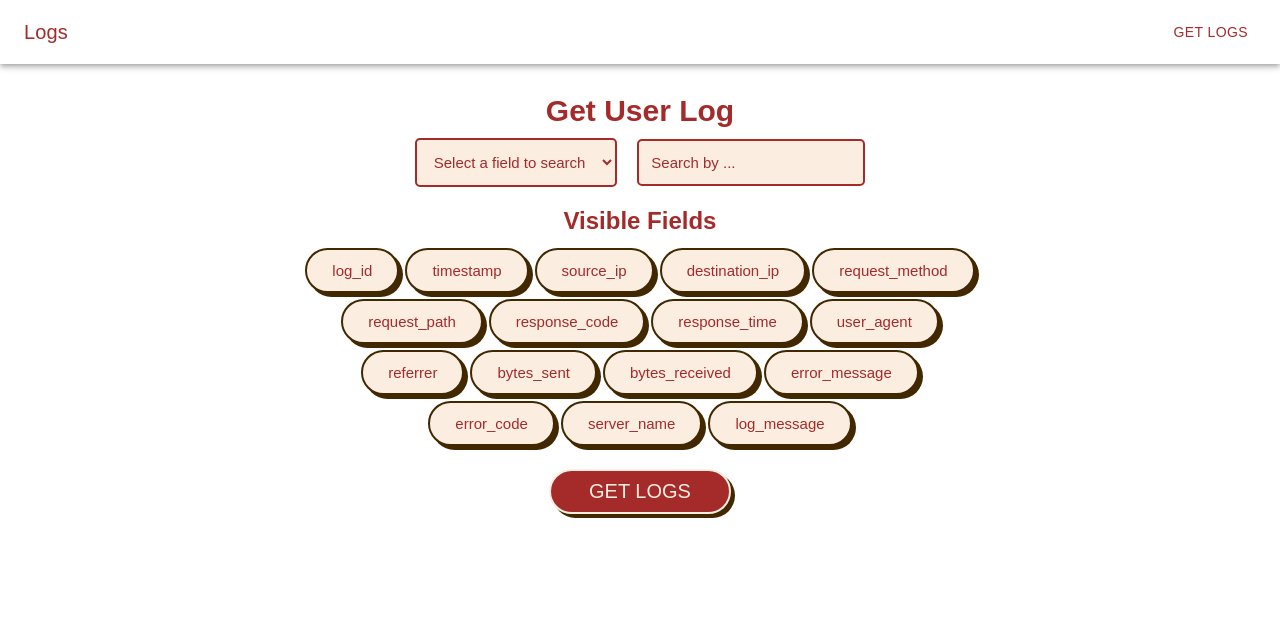
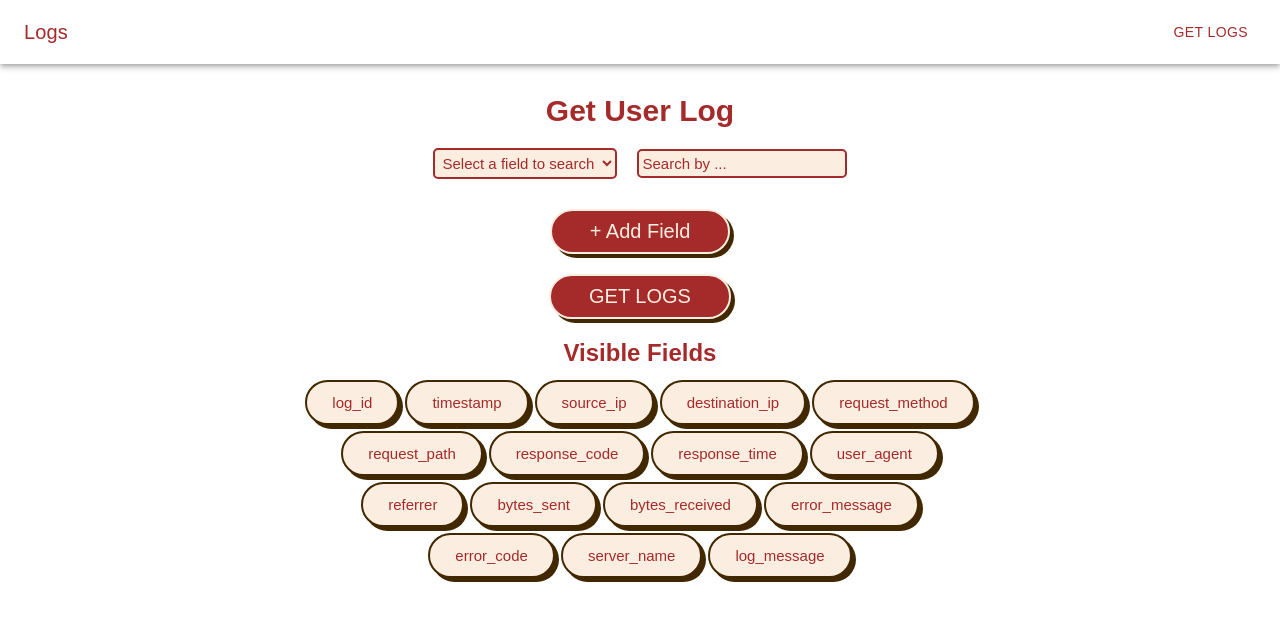
Before and after one commit to PR1YAM9/optigrit, a React (Create React App) app: page / in a window 1280 px wide. Both pictures are taken after a click on the button "GET LOGS". Shown: the top 620 px of the page. Built offline with nearby package versions, Linux system fonts and the light colour scheme.

Commit message:
Add multiple search fields and values to GetUserLog component

```diff
--- a/src/components/GetUserLog/GetUserLog.css
+++ b/src/components/GetUserLog/GetUserLog.css
@@ -36,7 +36,15 @@
     max-width: 200px;
   }
 
-  .searchFileda{
+  .searchFields{
+    display: flex;
+    flex-direction: column;
+    align-items: center;
+    margin: 10px auto;
+    justify-content: center;
+    gap: 20px;
+  }
+  .fields{
     display: flex;
     flex-direction: row;
     align-items: center;
--- a/src/components/GetUserLog/GetUserLog.jsx
+++ b/src/components/GetUserLog/GetUserLog.jsx
@@ -3,8 +3,8 @@ import data from '../../MOCK_DATA.json';
 import './GetUserLog.css';
 
 const GetUserLog = () => {
-  const [searchField, setSearchField] = useState('');
-  const [searchValue, setSearchValue] = useState('');
+  const [searchFields, setSearchFields] = useState(['']); // Initialize with an empty field
+  const [searchValues, setSearchValues] = useState(['']); // Initialize with an empty value
   const [visibleFields, setVisibleFields] = useState(Object.keys(data[0]));
   const [logs, setLogs] = useState(null);
   const [showFullContent, setShowFullContent] = useState(data.map(() => false));
@@ -33,15 +33,23 @@ const GetUserLog = () => {
     }
   };
 
+  const handleFieldSelectionChange = () => {
+    setSearchFields([...searchFields, '']);
+    setSearchValues([...searchValues, '']);
+  };
+
   const handleDataSubmit = () => {
-    if (!searchField || !searchValue) {
+    if (searchFields.length === 0 || searchValues.some((value) => value === '')) {
       setLogs([]);
       return;
     }
 
     const results = data.filter((log) => {
-      const fieldValue = log[searchField];
+      return searchFields.some((field, index) => {
+        const fieldValue = log[field];
+        const searchValue = searchValues[index];
         return fieldValue.toString().toLowerCase().includes(searchValue.toLowerCase());
+      });
     });
 
     setLogs(results);
@@ -51,26 +59,44 @@ const GetUserLog = () => {
     <div className="cover">
       <div className="topCover">
         <h1 className="heading">Get User Log</h1>
-        <div className="searchFileda">
+        <div className="searchFields">
+          {searchFields.map((field, index) => (
+            <div className='fields' key={index}>
               <select
                 className="select"
-            value={searchField}
-            onChange={(e) => setSearchField(e.target.value)}
+                value={field}
+                onChange={(e) => {
+                  const updatedFields = [...searchFields];
+                  updatedFields[index] = e.target.value;
+                  setSearchFields(updatedFields);
+                }}
               >
                 <option value="">Select a field to search</option>
-            {Object.keys(data[0]).map((field) => (
-              <option key={field} value={field}>
-                {field}
+                {Object.keys(data[0]).map((f) => (
+                  <option key={f} value={f}>
+                    {f}
                   </option>
                 ))}
               </select>
               <input
                 className="select"
                 type="text"
-            placeholder={`Search by ${searchField}...`}
-            value={searchValue}
-            onChange={(e) => setSearchValue(e.target.value)}
+                placeholder={`Search by ${field}...`}
+                value={searchValues[index]}
+                onChange={(e) => {
+                  const updatedValues = [...searchValues];
+                  updatedValues[index] = e.target.value;
+                  setSearchValues(updatedValues);
+                }}
               />
+            </div>
+          ))}
+          <button className="submit-button" onClick={handleFieldSelectionChange}>
+            + Add Field
+          </button>
+        <button className="submit-button" onClick={handleDataSubmit}>
+          GET LOGS
+        </button>
         </div>
       </div>
       <div className="section2">
@@ -88,9 +114,6 @@ const GetUserLog = () => {
             </button>
           ))}
         </div>
-        <button className="submit-button" onClick={handleDataSubmit}>
-          GET LOGS
-        </button>
       </div>
       {logs && logs.length > 0 && (
         <div className="data">
```
Lines whose indentation alone changed are shown as unchanged.
